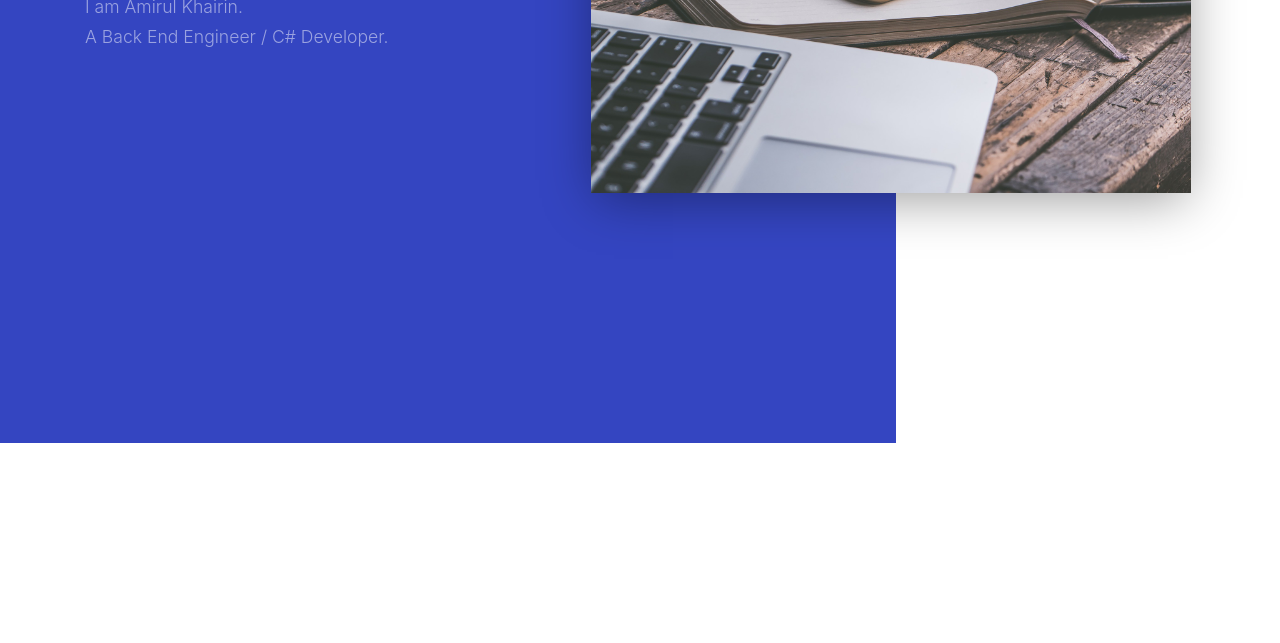
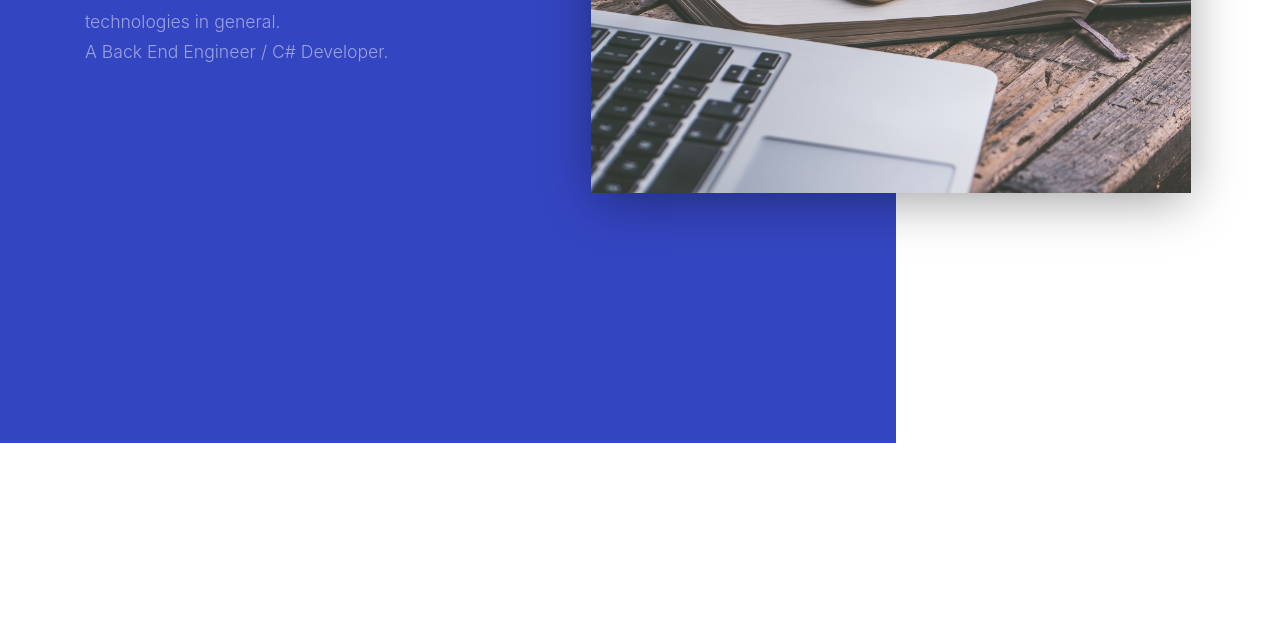
Before and after one commit to amirul-k/amirul-k-porftfolio, a plain HTML site: page index.html in a window 1280 px wide. Shown: the part 457-1100 px from the top of the page. Drawn offline with Linux system fonts and the light colour scheme; files whose address does not match are found by name; a web font is replaced by a local one.

Commit message:
Update index.html

```diff
--- a/index.html
+++ b/index.html
@@ -72,7 +72,7 @@
         <div class="row align-items-center">
           <div class="col-lg-4 mr-auto" data-aos="fade-up">
             <h1>Who am I?</h1>
-            <p class="mb-2">I am Amirul Khairin.<br>A Back End Engineer / C# Developer.</p>
+            <p class="mb-2">I am Amirul Khairin. Passionate ♥ with technologies in general. <br>A Back End Engineer / C# Developer.</p>
 
 
           </div>
```
